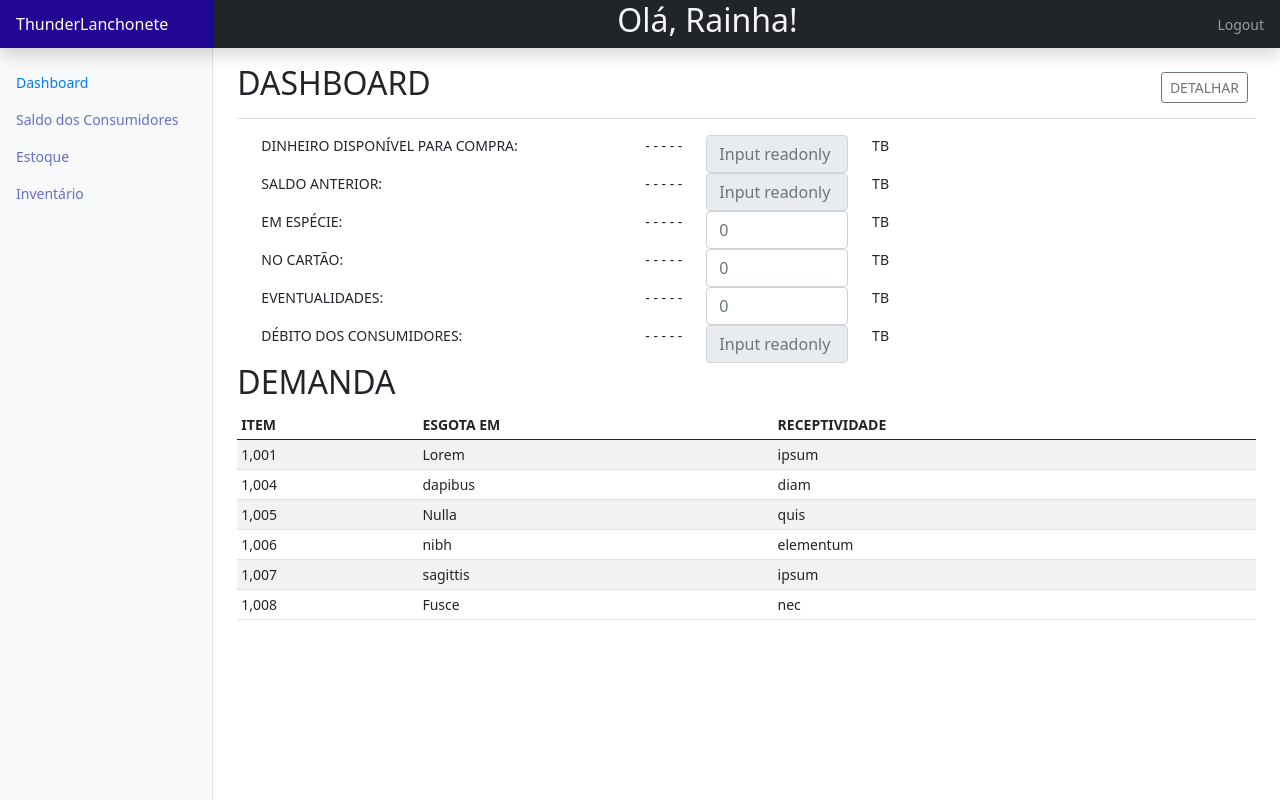
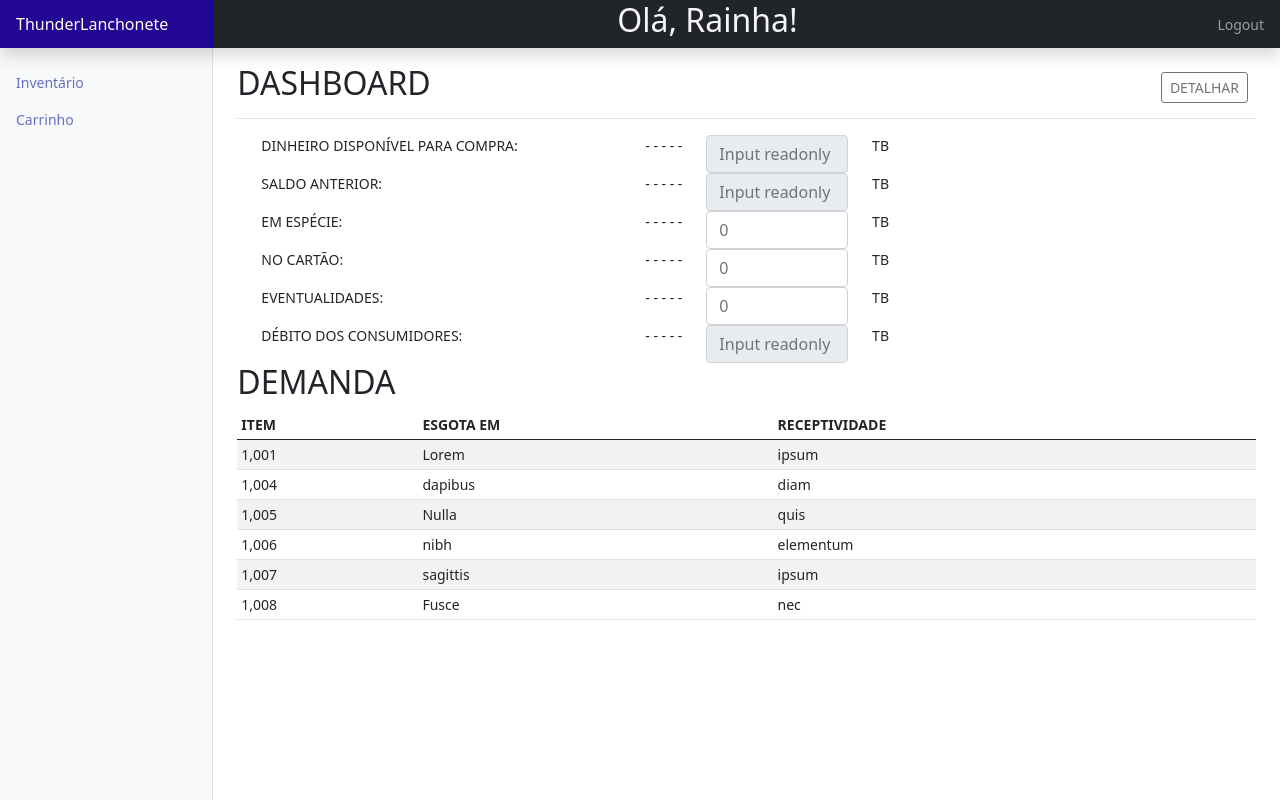
Before and after one commit to FelipeGdM/SI_TL, a Django app: page /rainhahome in a window 1280 px wide. Run offline with Django 3.2, Linux system fonts and the light colour scheme; some libraries are stand-ins or nearby versions.

Commit message:
Add sample code

```diff
--- a/lanchonete/templates/lanchonete/rainhahome.html
+++ b/lanchonete/templates/lanchonete/rainhahome.html
@@ -37,37 +37,8 @@
 
 <div class="container-fluid">
   <div class="row">
-    <nav id="sidebarMenu" class="col-md-3 col-lg-2 d-md-block bg-light sidebar collapse">
-      <div class="position-sticky pt-3">
-        <ul class="nav flex-column">
-          <li class="nav-item">
-            <a class="nav-link active" aria-current="page" href="#">
-              <span data-feather="home"></span>
-              Dashboard
-            </a>
-          </li>
-          <li class="nav-item">
-            <a class="nav-link" aria-current="page" href="#">
-              <span data-feather="home"></span>
-              Saldo dos Consumidores
-            </a>
-          </li>
-          <li class="nav-item">
-            <a class="nav-link" aria-current="page" href="#">
-              <span data-feather="home"></span>
-              Estoque
-            </a>
-          </li>
-          <li class="nav-item">
-            <a class="nav-link" aria-current="page" href="#">
-              <span data-feather="home"></span>
-              Inventário
-            </a>
-          </li>
-        </ul>
-      </div>
-    </nav>
 
+    {% include 'lanchonete/sidebar.html' %}
 
     <main class="col-md-9 ms-sm-auto col-lg-10 px-md-4">
       <div class="d-flex justify-content-between flex-wrap flex-md-nowrap align-items-center pt-3 pb-2 mb-3 border-bottom">
--- /dev/null
+++ b/lanchonete/templates/lanchonete/sidebar.html
@@ -0,0 +1,14 @@
+<nav id="sidebarMenu" class="col-md-3 col-lg-2 d-md-block bg-light sidebar collapse">
+  <div class="position-sticky pt-3">
+    <ul class="nav flex-column">
+      {% for page in sidebar_pages %}
+        <li class="nav-item">
+          <a class="nav-link {% if page.active %}active{% endif %}" aria-current="page" href="{{page.link}}">
+            <span data-feather="{{page.icon}}"></span>
+              {{page.name}}
+          </a>
+        </li>
+      {% endfor %}
+    </ul>
+  </div>
+</nav>
--- /dev/null
+++ b/lanchonete/utils.py
@@ -0,0 +1,12 @@
+
+def setPageActive(context, page_name):
+  index = -1
+  for n, page in enumerate(context['sidebar_pages']):
+      if page['name'] == page_name:
+          index = n
+          break
+
+  if index > -1:
+    context['sidebar_pages'][index]['active'] = True
+
+  return context
--- a/lanchonete/views.py
+++ b/lanchonete/views.py
@@ -1,6 +1,26 @@
 from django.shortcuts import render
 from django.http import HttpResponse
 
+from .utils import setPageActive
+
+sidebar_pages = [
+    {
+        'name': 'Inventário',
+        'icon': 'house',
+        'active': False,
+        'link': 'inventario'
+    },
+    {
+        'name': 'Carrinho',
+        'icon': 'house',
+        'active': False,
+        'link': 'carrinho'
+    }
+]
+
+global_context = {
+    'sidebar_pages': sidebar_pages
+}
 # Create your views here.
 
 def index(request):
@@ -28,7 +48,9 @@ def inventario(request):
     return render(request, 'lanchonete/inventario.html')
 
 def rainhahome(request):
-    return render(request, 'lanchonete/RainhaHome.html')
+    context = {**global_context,  'nome_de_usuario': 'Thalles'}
+    context = setPageActive(context, 'Rainha Home')
+    return render(request, 'lanchonete/rainhahome.html', global_context)
 
 def rainhahomediscretiza(request):
     return render(request, 'lanchonete/RainhaHomeDiscretiza.html')
```
Also changed, not shown: lanchonete/templates/lanchonete/estoque.html (+1 -12 lines), lanchonete/templates/lanchonete/header.html (added, +12 -0 lines).
